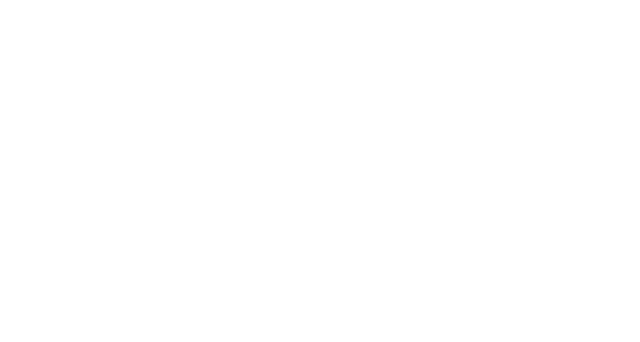
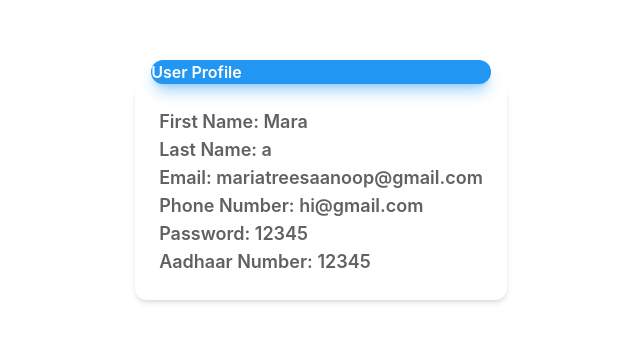
Before and after one commit to Hridya-Syju/With-Love-H20, a React (Create React App) app: page /userprofile in a window 1280 px wide. Before the commit this address had no page. Shown: the part 208-550 px from the top of the page, without its empty margins (319-959 px from the left). Built offline with nearby package versions, Linux system fonts and the light colour scheme.

Commit message:
userprofile added

```diff
--- a/src/App.js
+++ b/src/App.js
@@ -5,6 +5,7 @@
 import WaterFpCalc from './User/footrprint';
 import LoginForm from './login';
 import SignupPage from './signup';
+import ProfilePage from './User/userprofile';
 
 import { BrowserRouter as Router, Routes, Route} from 'react-router-dom';
 
@@ -18,6 +19,7 @@
           <Route path="/signup" element={<SignupPage />} />
           <Route path="/footrprint" element={<WaterFpCalc />} />
           <Route path="/" element={<LoginForm />} />
+          <Route path="/userprofile" element={<ProfilePage/>}/>
         </Routes>
       </Router>
     );
--- a/src/User/unavbar.js
+++ b/src/User/unavbar.js
@@ -36,7 +36,7 @@
         color="blue-gray"
         className="p-1 font-medium"
       >
-        <a href="#" className="flex items-center hover:text-blue-500 transition-colors">
+        <a href="/userprofile" className="flex items-center hover:text-blue-500 transition-colors">
           Profile
         </a>
       </Typography>
--- /dev/null
+++ b/src/User/userprofile.js
@@ -0,0 +1,46 @@
+import React from "react";
+import { Card, CardBody, CardHeader } from "@material-tailwind/react";
+
+const ProfilePage = () => {
+  // Hardcoded user details
+  const userDetails = [
+    {
+      id: 1,
+      firstName: "Mara",
+      lastName: "a",
+      email: "mariatreesaanoop@gmail.com",
+      phoneNumber: "hi@gmail.com",
+      password: "12345",
+      aadhaarNumber: "12345",
+    },
+    // Add more users as needed
+  ];
+
+  return (
+    <div className="flex justify-center items-center h-screen">
+      <div className="max-w-2xl p-8">
+        <Card>
+          <CardHeader color="blue" size="lg">
+            <h2 className="font-semibold text-white">User Profile</h2>
+          </CardHeader>
+          <CardBody>
+            <ul className="space-y-4">
+              {userDetails.map((user) => (
+                <li key={user.id}>
+                  <p className="text-lg font-semibold">First Name: {user.firstName}</p>
+                  <p className="text-lg font-semibold">Last Name: {user.lastName}</p>
+                  <p className="text-lg font-semibold">Email: {user.email}</p>
+                  <p className="text-lg font-semibold">Phone Number: {user.phoneNumber}</p>
+                  <p className="text-lg font-semibold">Password: {user.password}</p>
+                  <p className="text-lg font-semibold">Aadhaar Number: {user.aadhaarNumber}</p>
+                </li>
+              ))}
+            </ul>
+          </CardBody>
+        </Card>
+      </div>
+    </div>
+  );
+};
+
+export default ProfilePage;
```
